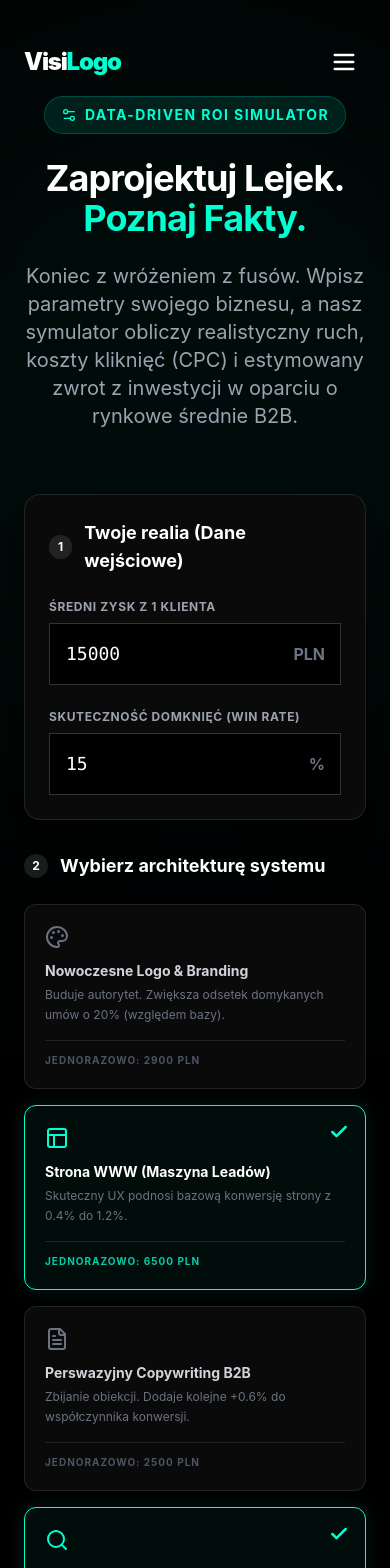
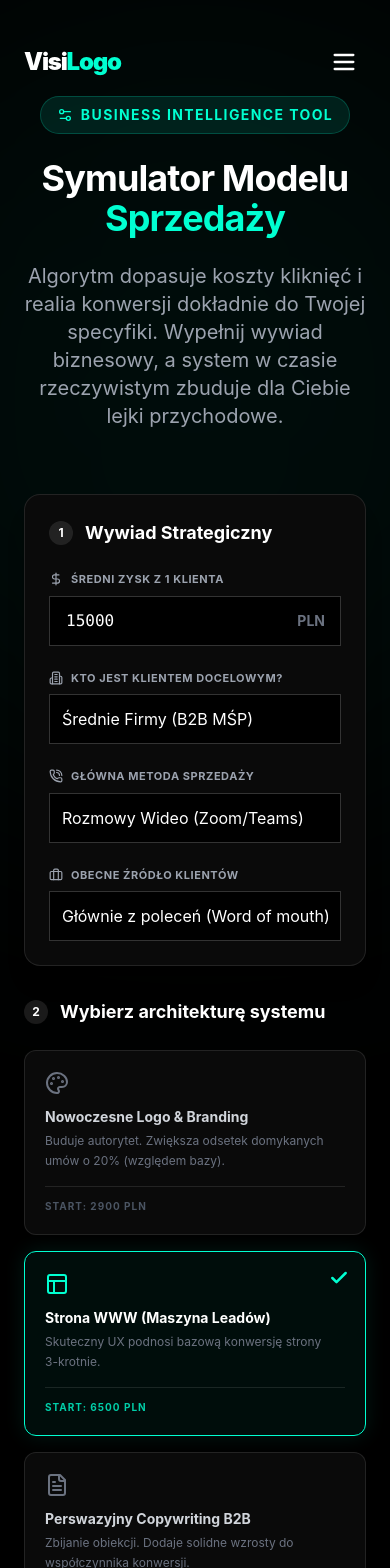
Before and after one commit to michalfbi/visilogo, a React (Create React App) app in the folder frontend/: page /konfigurator in a window 390 px wide. Shown: the top 1568 px of the page. Built offline with nearby package versions, Linux system fonts and the light colour scheme; the HTML template or start-up script is replaced by a standard one.

Commit message:
feat: rewolucyjny kalkulator b2b z pelnym wywiadem biznesowym klienta i ukryta kalkulacja win rate

```diff
--- a/frontend/src/components/FunnelBuilder.jsx
+++ b/frontend/src/components/FunnelBuilder.jsx
@@ -1,22 +1,25 @@
 import React, { useState, useEffect } from 'react';
 import { motion, AnimatePresence } from 'framer-motion';
-import { Settings2, Check, Zap, Target, TrendingUp, Layout, FileText, Palette, ArrowRight, Loader2, ShieldCheck, ShieldQuestion, AlertTriangle, Users, DollarSign, Activity, Search, Info } from 'lucide-react';
+import { Settings2, Check, Zap, Target, TrendingUp, Layout, FileText, Palette, ArrowRight, Loader2, ShieldCheck, ShieldQuestion, AlertTriangle, Users, DollarSign, Activity, Search, Info, Briefcase, PhoneCall, Building2 } from 'lucide-react';
 
 const WEBHOOK_URL = "https://hook.eu1.make.com/we5gnbk29ew8kcg4s64vi1xon7ig4pjs";
 
-// Zaawansowana logika oparta na faktach i CPC
+// Definicja Modułów
 const availableModules = [
   { id: 'logo', name: 'Nowoczesne Logo & Branding', desc: 'Buduje autorytet. Zwiększa odsetek domykanych umów o 20% (względem bazy).', oneTime: 2900, monthly: 0, icon: Palette },
-  { id: 'web', name: 'Strona WWW (Maszyna Leadów)', desc: 'Skuteczny UX podnosi bazową konwersję strony z 0.4% do 1.2%.', oneTime: 6500, monthly: 0, icon: Layout },
-  { id: 'copy', name: 'Perswazyjny Copywriting B2B', desc: 'Zbijanie obiekcji. Dodaje kolejne +0.6% do współczynnika konwersji.', oneTime: 2500, monthly: 0, icon: FileText },
-  { id: 'google', name: 'Kampania Google Ads', desc: 'Ruch z wysoką intencją. (Złożenie: 1500 zł obsługa + 1500 zł na kliknięcia/mc, śr. CPC 6 zł).', adSpend: 1500, cpc: 6.0, oneTime: 1500, monthly: 3000, icon: Search },
-  { id: 'meta', name: 'Kampania Meta Ads (Retargeting)', desc: 'Świadomość decydentów. (Złożenie: 1500 zł obsługa + 1000 zł na kliknięcia/mc, śr. CPC 3.5 zł).', adSpend: 1000, cpc: 3.5, oneTime: 1500, monthly: 2500, icon: Target },
-  { id: 'seo', name: 'Strategia Content & SEO', desc: 'Ruch organiczny. (Szacunek: ok. +300 darmowych wizyt miesięcznie z Google).', organicBoost: 300, oneTime: 0, monthly: 2500, icon: TrendingUp },
+  { id: 'web', name: 'Strona WWW (Maszyna Leadów)', desc: 'Skuteczny UX podnosi bazową konwersję strony 3-krotnie.', oneTime: 6500, monthly: 0, icon: Layout },
+  { id: 'copy', name: 'Perswazyjny Copywriting B2B', desc: 'Zbijanie obiekcji. Dodaje solidne wzrosty do współczynnika konwersji.', oneTime: 2500, monthly: 0, icon: FileText },
+  { id: 'google', name: 'Kampania Google Ads', desc: 'Ruch z intencją. (1500 zł obsługa + 1500 zł na kliknięcia).', adSpend: 1500, oneTime: 1500, monthly: 3000, icon: Search },
+  { id: 'meta', name: 'Kampania Meta Ads', desc: 'Retargeting i świadomość. (1500 zł obsługa + 1000 zł kliknięcia).', adSpend: 1000, oneTime: 1500, monthly: 2500, icon: Target },
+  { id: 'seo', name: 'Strategia Content & SEO', desc: 'Skalowalny ruch organiczny z Google bez płacenia za klik.', organicBoost: 300, oneTime: 0, monthly: 2500, icon: TrendingUp },
 ];
 
 const FunnelBuilder = () => {
+  // Nowe, szczegółowe dane od klienta
   const [aov, setAov] = useState(15000);
-  const [baseWinRate, setBaseWinRate] = useState(15);
+  const [audience, setAudience] = useState('smb');
+  const [salesMethod, setSalesMethod] = useState('video');
+  const [currentSource, setCurrentSource] = useState('referral');
 
   const [selectedModules, setSelectedModules] = useState(['web', 'google']);
   const [formData, setFormData] = useState({ email: '', phone: '' });
@@ -33,12 +36,28 @@ const FunnelBuilder = () => {
   }, []);
 
   const toggleModule = (id) => {
-    setSelectedModules(prev =>
-      prev.includes(id) ? prev.filter(m => m !== id) : [...prev, id]
-    );
+    setSelectedModules(prev => prev.includes(id) ? prev.filter(m => m !== id) : [...prev, id]);
   };
 
-  // --- SILNIK MATEMATYCZNY (REALISTYCZNY) ---
+  // --- ZAAWANSOWANY SILNIK MATEMATYCZNY ---
+
+  // 1. Ustalanie profilu klienta docelowego (Wpływa na CPC i trudność sprzedaży)
+  let cpcMultiplier = 1;
+  let baseWinRate = 10;
+  if (audience === 'micro') { cpcMultiplier = 3.5; baseWinRate = 20; } // Łatwiej zamknąć, tanie kliki
+  if (audience === 'smb') { cpcMultiplier = 7.0; baseWinRate = 12; } // Średnio
+  if (audience === 'enterprise') { cpcMultiplier = 16.0; baseWinRate = 4; } // Trudno zamknąć, drogie kliki (korpo)
+
+  // 2. Wpływ metody sprzedaży
+  if (salesMethod === 'live') baseWinRate += 5;
+  if (salesMethod === 'video') baseWinRate += 2;
+  if (salesMethod === 'phone') baseWinRate -= 3; // Sprzedaż "na zimno" przez telefon ucieka
+
+  // 3. Bazowe zaufanie / Konwersja (CR)
+  let baseCR = 0.3; // Domyślnie słabo
+  if (currentSource === 'start') baseCR = 0.1; // Nikt ich nie zna
+  if (currentSource === 'referral') baseCR = 0.5; // Mają szczątkowe polecenia
+
   const currentSelection = availableModules.filter(m => selectedModules.includes(m.id));
   const hasWeb = selectedModules.includes('web');
   const trafficModules = currentSelection.filter(m => m.id === 'google' || m.id === 'meta' || m.id === 'seo');
@@ -46,28 +65,26 @@ const FunnelBuilder = () => {
   const totalOneTime = currentSelection.reduce((sum, m) => sum + m.oneTime, 0);
   const totalMonthly = currentSelection.reduce((sum, m) => sum + m.monthly, 0);
 
-  // 1. Wyliczenie Ruchu
-  let totalTraffic = 150; // Zakładamy naturalny, mały ruch z wizytówek / zapytań bezpośrednich
+  // Wyliczenie Ruchu
+  let totalTraffic = currentSource === 'referral' ? 80 : 30;
   currentSelection.forEach(m => {
-    if (m.adSpend && m.cpc) totalTraffic += Math.floor(m.adSpend / m.cpc);
+    if (m.adSpend) totalTraffic += Math.floor(m.adSpend / cpcMultiplier); // CPC zależy od wybranej grupy docelowej!
     if (m.organicBoost) totalTraffic += m.organicBoost;
   });
 
-  // 2. Wyliczenie Współczynnika Konwersji (CR)
-  let currentCR = 0.4; // Tragedia starych stron
-  if (selectedModules.includes('web')) currentCR = 1.2;
-  if (selectedModules.includes('copy')) currentCR += 0.6; // Razem max 1.8%
+  // Wyliczenie finalnej konwersji
+  let currentCR = baseCR;
+  if (selectedModules.includes('web')) currentCR += 1.0;
+  if (selectedModules.includes('copy')) currentCR += 0.5;
 
-  // 3. Skuteczność Zamknięć (Win Rate)
+  // Skuteczność Zamknięć (Win Rate)
   let finalWinRate = baseWinRate;
-  if (selectedModules.includes('logo')) finalWinRate = baseWinRate * 1.2; // Premium branding podnosi uwiarygodnienie o 20% względem bazy
+  if (selectedModules.includes('logo')) finalWinRate = baseWinRate * 1.2; // +20% skuteczności dzięki marce premium
 
-  // 4. Wyniki końcowe
+  // Wyniki
   const leads = totalTraffic * (currentCR / 100);
   const clients = leads * (finalWinRate / 100);
   const revenue = clients * aov;
-
-  // Zabezpieczenie przed dzieleniem przez 0
   const roi = totalMonthly > 0 ? ((revenue - totalMonthly) / totalMonthly) * 100 : (revenue > 0 ? 100 : 0);
 
   const handleSubmit = async (e) => {
@@ -79,20 +96,24 @@ const FunnelBuilder = () => {
     setStatus('loading');
 
     const payload = {
-      form_type: "Kalkulator Inwestycji B2B (Real Data)",
+      form_type: "Kalkulator B2B (Złożony Wywiad)",
       form_location: "Podstrona Konfiguratora",
       page_url: window.location.href,
       email: formData.email,
       phone: formData.phone,
       koszyk_klienta: aov,
-      win_rate: baseWinRate,
+      target_grupa: audience,
+      metoda_sprzedazy: salesMethod,
+      obecne_zrodlo: currentSource,
+      win_rate_obliczony: baseWinRate,
+      cpc_obliczone: cpcMultiplier,
       wybrane_moduly: currentSelection.map(m => m.name).join(", "),
       inwestycja_start: totalOneTime,
       inwestycja_miesieczna: totalMonthly,
       prognoza_leadow: leads.toFixed(1),
       prognoza_klientow: clients.toFixed(1),
       prognoza_przychodu: Math.round(revenue),
-      message: `REALISTYCZNY LEAD Z SYMULATORA! \nKoszyk: ${aov} PLN, Skuteczność: ${baseWinRate}%.\nInwestycja: ${totalOneTime} PLN + ${totalMonthly} PLN/mc.\nSzacunki: ${leads.toFixed(1)} leadów, co daje ${clients.toFixed(1)} umów i przychód ok. ${Math.round(revenue)} PLN.`
+      message: `POTĘŻNY WYWIAD BIZNESOWY! \nKlient celuje w ${audience}, sprzedaje przez ${salesMethod} (Koszyk: ${aov} PLN). Obliczony WinRate: ${baseWinRate}%. \n\nWybrany pakiet za ${totalOneTime} PLN jednorazowo + ${totalMonthly} PLN miesięcznie. \nPrognoza: ${Math.round(revenue)} PLN przychodu.`
     };
 
     try {
@@ -118,19 +139,19 @@ const FunnelBuilder = () => {
             initial={{ opacity: 0, y: 20 }} animate={{ opacity: 1, y: 0 }}
             className="inline-flex items-center gap-2 bg-[#00FFD1]/10 text-[#00FFD1] px-4 py-2 rounded-full text-sm font-bold uppercase tracking-widest mb-6 border border-[#00FFD1]/20"
           >
-            <Settings2 size={16} /> Data-Driven ROI Simulator
+            <Settings2 size={16} /> Business Intelligence Tool
           </motion.div>
           <motion.h1
             initial={{ opacity: 0, y: 20 }} animate={{ opacity: 1, y: 0 }} transition={{ delay: 0.1 }}
             className="text-4xl md:text-5xl lg:text-6xl font-bold text-white mb-6 tracking-tight"
           >
-            Zaprojektuj Lejek. <span className="text-[#00FFD1]">Poznaj Fakty.</span>
+            Symulator Modelu <span className="text-[#00FFD1]">Sprzedaży</span>
           </motion.h1>
           <motion.p
             initial={{ opacity: 0, y: 20 }} animate={{ opacity: 1, y: 0 }} transition={{ delay: 0.2 }}
             className="text-xl text-gray-400 max-w-3xl mx-auto"
           >
-            Koniec z wróżeniem z fusów. Wpisz parametry swojego biznesu, a nasz symulator obliczy realistyczny ruch, koszty kliknięć (CPC) i estymowany zwrot z inwestycji w oparciu o rynkowe średnie B2B.
+            Algorytm dopasuje koszty kliknięć i realia konwersji dokładnie do Twojej specyfiki. Wypełnij wywiad biznesowy, a system w czasie rzeczywistym zbuduje dla Ciebie lejki przychodowe.
           </motion.p>
         </div>
 
@@ -140,23 +161,42 @@ const FunnelBuilder = () => {
           <motion.div initial={{ opacity: 0, x: -20 }} animate={{ opacity: 1, x: 0 }} transition={{ delay: 0.3 }} className="lg:col-span-7 flex flex-col gap-8">
 
             <div className="bg-[#0A0A0A] border border-white/10 p-6 md:p-8 rounded-2xl shadow-xl">
-              <h3 className="text-lg font-bold text-white mb-6 flex items-center gap-3"><span className="bg-white/10 text-white w-6 h-6 rounded-full flex items-center justify-center text-xs">1</span> Twoje realia (Dane wejściowe)</h3>
-              <div className="grid sm:grid-cols-2 gap-6">
+              <h3 className="text-lg font-bold text-white mb-6 flex items-center gap-3"><span className="bg-white/10 text-white w-6 h-6 rounded-full flex items-center justify-center text-xs">1</span> Wywiad Strategiczny</h3>
+
+              <div className="grid sm:grid-cols-2 gap-6 mb-6">
                 <div>
-                  <label className="block text-xs font-bold text-gray-400 uppercase tracking-wider mb-2">Średni zysk z 1 klienta</label>
+                  <label className="block text-[11px] font-bold text-gray-400 uppercase tracking-wider mb-2 flex items-center gap-2"><DollarSign size={14}/> Średni zysk z 1 klienta</label>
                   <div className="relative">
-                    <input type="number" value={aov} onChange={(e) => setAov(Number(e.target.value) || 0)} className="w-full bg-black border border-white/20 rounded-lg p-4 pl-4 pr-12 text-white focus:outline-none focus:border-[#00FFD1] font-mono text-lg transition-colors" />
-                    <span className="absolute right-4 top-1/2 -translate-y-1/2 text-gray-500 font-bold">PLN</span>
+                    <input type="number" value={aov} onChange={(e) => setAov(Number(e.target.value) || 0)} className="w-full bg-black border border-white/20 rounded-lg p-3 pl-4 pr-12 text-white focus:outline-none focus:border-[#00FFD1] font-mono transition-colors" />
+                    <span className="absolute right-4 top-1/2 -translate-y-1/2 text-gray-500 font-bold text-sm">PLN</span>
                   </div>
                 </div>
                 <div>
-                  <label className="flex items-center justify-between text-xs font-bold text-gray-400 uppercase tracking-wider mb-2">
-                    Skuteczność Domknięć (Win Rate)
-                  </label>
-                  <div className="relative">
-                    <input type="number" min="1" max="100" value={baseWinRate} onChange={(e) => setBaseWinRate(Number(e.target.value) || 0)} className="w-full bg-black border border-white/20 rounded-lg p-4 pl-4 pr-12 text-white focus:outline-none focus:border-[#00FFD1] font-mono text-lg transition-colors" />
-                    <span className="absolute right-4 top-1/2 -translate-y-1/2 text-gray-500 font-bold">%</span>
-                  </div>
+                  <label className="block text-[11px] font-bold text-gray-400 uppercase tracking-wider mb-2 flex items-center gap-2"><Building2 size={14}/> Kto jest klientem docelowym?</label>
+                  <select value={audience} onChange={(e) => setAudience(e.target.value)} className="w-full bg-black border border-white/20 rounded-lg p-3 text-white focus:outline-none focus:border-[#00FFD1] transition-colors appearance-none cursor-pointer">
+                    <option value="micro">Lokalne firmy i Mikrobiznesy</option>
+                    <option value="smb">Średnie Firmy (B2B MŚP)</option>
+                    <option value="enterprise">Korporacje / Duży Biznes</option>
+                  </select>
+                </div>
+              </div>
+
+              <div className="grid sm:grid-cols-2 gap-6">
+                <div>
+                  <label className="block text-[11px] font-bold text-gray-400 uppercase tracking-wider mb-2 flex items-center gap-2"><PhoneCall size={14}/> Główna metoda sprzedaży</label>
+                  <select value={salesMethod} onChange={(e) => setSalesMethod(e.target.value)} className="w-full bg-black border border-white/20 rounded-lg p-3 text-white focus:outline-none focus:border-[#00FFD1] transition-colors appearance-none cursor-pointer">
+                    <option value="live">Spotkania na żywo (Teren)</option>
+                    <option value="video">Rozmowy Wideo (Zoom/Teams)</option>
+                    <option value="phone">Tylko Telefon / Mail</option>
+                  </select>
+                </div>
+                <div>
+                  <label className="block text-[11px] font-bold text-gray-400 uppercase tracking-wider mb-2 flex items-center gap-2"><Briefcase size={14}/> Obecne źródło klientów</label>
+                  <select value={currentSource} onChange={(e) => setCurrentSource(e.target.value)} className="w-full bg-black border border-white/20 rounded-lg p-3 text-white focus:outline-none focus:border-[#00FFD1] transition-colors appearance-none cursor-pointer">
+                    <option value="referral">Głównie z poleceń (Word of mouth)</option>
+                    <option value="old_site">Mamy starą stronę, mało zapytań</option>
+                    <option value="start">Dopiero zaczynamy działania</option>
+                  </select>
                 </div>
               </div>
             </div>
@@ -178,8 +218,8 @@ const FunnelBuilder = () => {
                       <p className="text-gray-500 text-xs mb-4 leading-relaxed flex-grow pr-2">{module.desc}</p>
 
                       <div className="mt-auto border-t border-white/10 pt-3 flex flex-col gap-1">
-                           {module.oneTime > 0 && <span className={`text-[10px] uppercase font-bold tracking-widest ${isSelected ? 'text-[#00FFD1]/80' : 'text-gray-600'}`}>Jednorazowo: {module.oneTime} PLN</span>}
-                           {module.monthly > 0 && <span className={`text-[10px] uppercase font-bold tracking-widest ${isSelected ? 'text-[#00FFD1]/80' : 'text-gray-600'}`}>Miesięcznie: {module.monthly} PLN</span>}
+                           {module.oneTime > 0 && <span className={`text-[10px] uppercase font-bold tracking-widest ${isSelected ? 'text-[#00FFD1]/80' : 'text-gray-600'}`}>Start: {module.oneTime} PLN</span>}
+                           {module.monthly > 0 && <span className={`text-[10px] uppercase font-bold tracking-widest ${isSelected ? 'text-[#00FFD1]/80' : 'text-gray-600'}`}>Abonament: {module.monthly} PLN/mc</span>}
                       </div>
                     </div>
                   );
@@ -191,7 +231,7 @@ const FunnelBuilder = () => {
                   <motion.div initial={{ opacity: 0, height: 0 }} animate={{ opacity: 1, height: "auto" }} exit={{ opacity: 0, height: 0 }} className="mt-4 bg-orange-500/10 border border-orange-500/30 p-4 rounded-xl flex items-start gap-4">
                     <AlertTriangle className="text-orange-500 shrink-0 mt-0.5" size={20} />
                     <p className="text-orange-400 text-xs leading-relaxed">
-                      <strong>Zagrożenie:</strong> Wybrałeś płatny ruch, ale pominąłeś nową stronę. Konwersja starych witryn to zazwyczaj ok. {currentCR}%. Oznacza to, że ze 100 kliknięć zdobędziesz 0 zapytań. Dodaj "Stronę WWW", aby odblokować premię do konwersji i nie przepalać budżetu reklamowego.
+                      <strong>Zagrożenie dla budżetu:</strong> Wybrałeś płatny ruch, ale pominąłeś nową stronę. Konwersja starych witryn to zazwyczaj ok. {currentCR}%. Oznacza to, że ze 100 kliknięć zdobędziesz blisko 0 zapytań. Dodaj "Stronę WWW", aby odblokować premię UX do konwersji i nie przepalać budżetu.
                     </p>
                   </motion.div>
                 )}
@@ -204,13 +244,19 @@ const FunnelBuilder = () => {
             <div className="bg-[#0A0A0A] border border-white/10 rounded-2xl shadow-2xl sticky top-32 overflow-hidden flex flex-col">
 
               <div className="bg-gradient-to-b from-white/5 to-transparent p-6 md:p-8 border-b border-white/10">
-                <h3 className="text-white font-bold text-lg mb-6 flex items-center gap-2"><Activity size={20} className="text-[#00FFD1]"/> Realistyczna Kalkulacja</h3>
+                <h3 className="text-white font-bold text-lg mb-6 flex items-center gap-2"><Activity size={20} className="text-[#00FFD1]"/> Inteligentna Kalkulacja</h3>
 
                 <div className="space-y-3 relative before:absolute before:inset-0 before:ml-[1.2rem] before:-translate-x-px before:h-full before:w-[2px] before:bg-gradient-to-b before:from-[#00FFD1] before:to-emerald-600">
 
                   <div className="relative flex items-center justify-between z-10 pl-12 bg-black border border-white/5 p-4 rounded-xl">
                     <div className="absolute left-[1.2rem] top-1/2 -translate-y-1/2 -translate-x-1/2 w-4 h-4 rounded-full bg-[#00FFD1] border-4 border-black" />
-                    <div><div className="text-gray-500 text-[10px] uppercase font-bold tracking-widest mb-1">Ruch Miesięczny</div><div className="text-xl font-bold text-white">{totalTraffic.toLocaleString('pl-PL')} <span className="text-xs font-normal text-gray-500">wizyt</span></div></div>
+                    <div>
+                      <div className="text-gray-500 text-[10px] uppercase font-bold tracking-widest mb-1 flex items-center justify-between">
+                        Ruch Miesięczny
+                      </div>
+                      <div className="text-xl font-bold text-white">{totalTraffic.toLocaleString('pl-PL')} <span className="text-xs font-normal text-gray-500">wizyt</span></div>
+                      <div className="text-[9px] text-gray-600 mt-1 font-mono">Dopasowano CPC do branży: ~{cpcMultiplier.toFixed(1)} PLN</div>
+                    </div>
                   </div>
 
                   <div className="relative flex items-center justify-between z-10 pl-12 bg-black border border-white/5 p-4 rounded-xl">
@@ -218,7 +264,7 @@ const FunnelBuilder = () => {
                     <div>
                       <div className="text-gray-500 text-[10px] uppercase font-bold tracking-widest mb-1">Zapytania (Leady)</div>
                       <div className="text-2xl font-black text-[#00FFD1]">{leads.toFixed(1)} <span className="font-normal text-sm text-gray-500">/miesiąc</span></div>
-                      <div className="text-[9px] text-gray-600 mt-1 font-mono">Zakładana konwersja CR: {currentCR.toFixed(1)}%</div>
+                      <div className="text-[9px] text-gray-600 mt-1 font-mono">Zakładana konwersja (CR): {currentCR.toFixed(1)}%</div>
                     </div>
                   </div>
 
@@ -227,7 +273,7 @@ const FunnelBuilder = () => {
                     <div>
                       <div className="text-gray-500 text-[10px] uppercase font-bold tracking-widest mb-1">Dopięte Umowy</div>
                       <div className="text-2xl font-black text-emerald-400">{clients.toFixed(1)} <span className="font-normal text-sm text-gray-500">B2B</span></div>
-                      <div className="text-[9px] text-gray-600 mt-1 font-mono">Realny Win Rate: {finalWinRate.toFixed(1)}%</div>
+                      <div className="text-[9px] text-gray-600 mt-1 font-mono">Szacowany Win Rate: {finalWinRate.toFixed(1)}%</div>
                     </div>
                   </div>
                 </div>
@@ -235,7 +281,7 @@ const FunnelBuilder = () => {
                 <div className="mt-8 bg-gradient-to-br from-emerald-900/40 to-black border border-emerald-500/50 p-6 rounded-xl shadow-[0_0_40px_rgba(16,185,129,0.15)] flex flex-col">
                   <div className="text-emerald-400 text-[10px] uppercase font-bold tracking-widest mb-2 flex items-center gap-2"><DollarSign size={14}/> Potencjalny Przychód Miesięczny</div>
                   <div className="text-4xl font-black text-white">{Math.round(revenue).toLocaleString('pl-PL')} <span className="text-xl text-emerald-500 font-mono">PLN</span></div>
-                  {roi > 0 && <div className="mt-3 text-xs text-emerald-400/80 font-mono">Szacowany ROAS marketingu: {Math.round(roi)}%</div>}
+                  {roi > 0 && <div className="mt-3 text-xs text-emerald-400/80 font-mono">Szacowany zwrot z abonamentu (ROI): {Math.round(roi)}%</div>}
                 </div>
 
                 <div className="mt-6 flex justify-between gap-4 pt-6 border-t border-white/10">
@@ -256,8 +302,8 @@ const FunnelBuilder = () => {
                   {status === 'success' ? (
                     <motion.div initial={{ opacity: 0 }} animate={{ opacity: 1 }} className="text-center py-4">
                       <div className="w-16 h-16 bg-[#00FFD1]/10 rounded-full flex items-center justify-center mx-auto mb-4 text-[#00FFD1]"><Check size={32} /></div>
-                      <h4 className="text-xl font-bold text-white mb-2">Projekt Przesłany!</h4>
-                      <p className="text-gray-400 text-sm">Przeanalizujemy te wyliczenia i zadzwonimy w ciągu 24h, aby ułożyć plan działania dostosowany do Twojej marży.</p>
+                      <h4 className="text-xl font-bold text-white mb-2">Projekt Zabezpieczony!</h4>
+                      <p className="text-gray-400 text-sm">Otrzymaliśmy architekturę Twojego lejka. Zadzwonimy, aby omówić szczegóły i potwierdzić te wyliczenia.</p>
                     </motion.div>
                   ) : (
                     <form onSubmit={handleSubmit} className="space-y-4">
@@ -266,24 +312,21 @@ const FunnelBuilder = () => {
 
                       <input type="text" name="honeypot" style={{ display: 'none' }} tabIndex="-1" autoComplete="off" />
 
-                      <div>
-                        <input type="email" required value={formData.email} onChange={e => setFormData({...formData, email: e.target.value})} className="w-full bg-[#0A0A0A] border border-white/20 p-4 text-white focus:outline-none focus:border-[#00FFD1] rounded-lg transition-colors text-sm" placeholder="Twój e-mail służbowy" disabled={status === 'loading'} />
-                      </div>
-
-                      <div>
-                        <input type="tel" required value={formData.phone} onChange={e => setFormData({...formData, phone: e.target.value})} className="w-full bg-[#0A0A0A] border border-white/20 p-4 text-white focus:outline-none focus:border-[#00FFD1] rounded-lg transition-colors text-sm" placeholder="Twój numer telefonu" disabled={status === 'loading'} />
+                      <div className="grid sm:grid-cols-2 gap-4">
+                        <input type="email" required value={formData.email} onChange={e => setFormData({...formData, email: e.target.value})} className="w-full bg-[#0A0A0A] border border-white/20 p-4 text-white focus:outline-none focus:border-[#00FFD1] rounded-lg transition-colors text-sm" placeholder="Twój e-mail" disabled={status === 'loading'} />
+                        <input type="tel" required value={formData.phone} onChange={e => setFormData({...formData, phone: e.target.value})} className="w-full bg-[#0A0A0A] border border-white/20 p-4 text-white focus:outline-none focus:border-[#00FFD1] rounded-lg transition-colors text-sm" placeholder="Numer telefonu" disabled={status === 'loading'} />
                       </div>
 
                       <div className="bg-white/5 border border-white/10 p-3 rounded-lg flex items-center justify-between gap-4 mt-2">
                         <div className="flex items-center gap-2">
                           <ShieldQuestion className="text-[#00FFD1]" size={14} />
-                          <label className="text-xs font-bold text-gray-300">Bezpieczeństwo: {num1} + {num2} = ?</label>
+                          <label className="text-xs font-bold text-gray-300">Zabezpieczenie: {num1} + {num2} = ?</label>
                         </div>
                         <input type="number" required value={captchaAnswer} onChange={e => setCaptchaAnswer(e.target.value)} className="w-16 bg-black border border-white/20 p-1.5 text-center text-white focus:border-[#00FFD1] outline-none rounded-lg text-sm" disabled={status === 'loading'} />
                       </div>
 
                       <button type="submit" disabled={status === 'loading' || selectedModules.length === 0} className="w-full mt-4 bg-[#00FFD1] text-black font-bold text-base py-4 rounded-lg hover:bg-white transition-all flex items-center justify-center gap-2 disabled:opacity-50 shadow-[0_0_20px_rgba(0,255,209,0.2)]">
-                        {status === 'loading' ? <Loader2 className="animate-spin" /> : <>Omów wdrożenie na Callu <ArrowRight size={18} /></>}
+                        {status === 'loading' ? <Loader2 className="animate-spin" /> : <>Prześlij wywiad do bezpłatnej analizy <ArrowRight size={18} /></>}
                       </button>
                     </form>
                   )}
```
